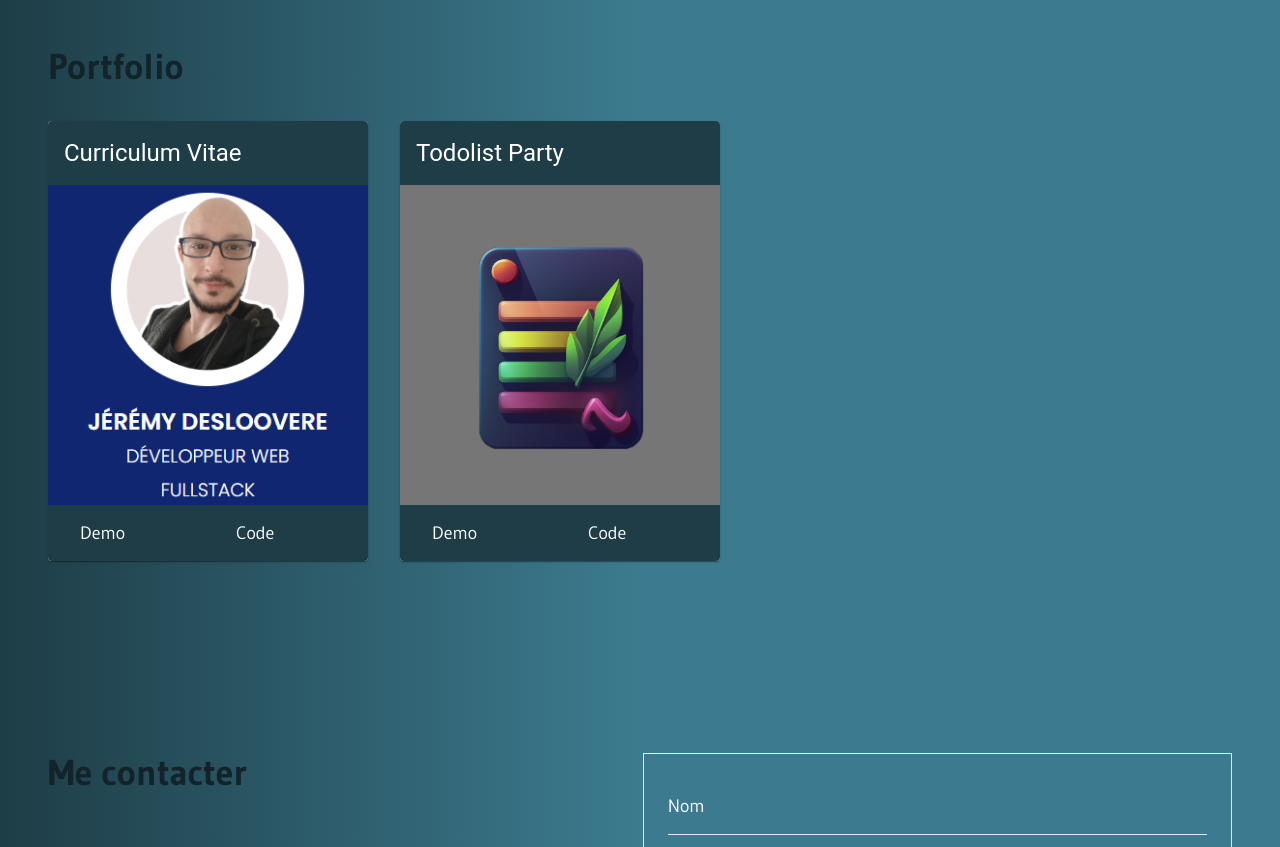
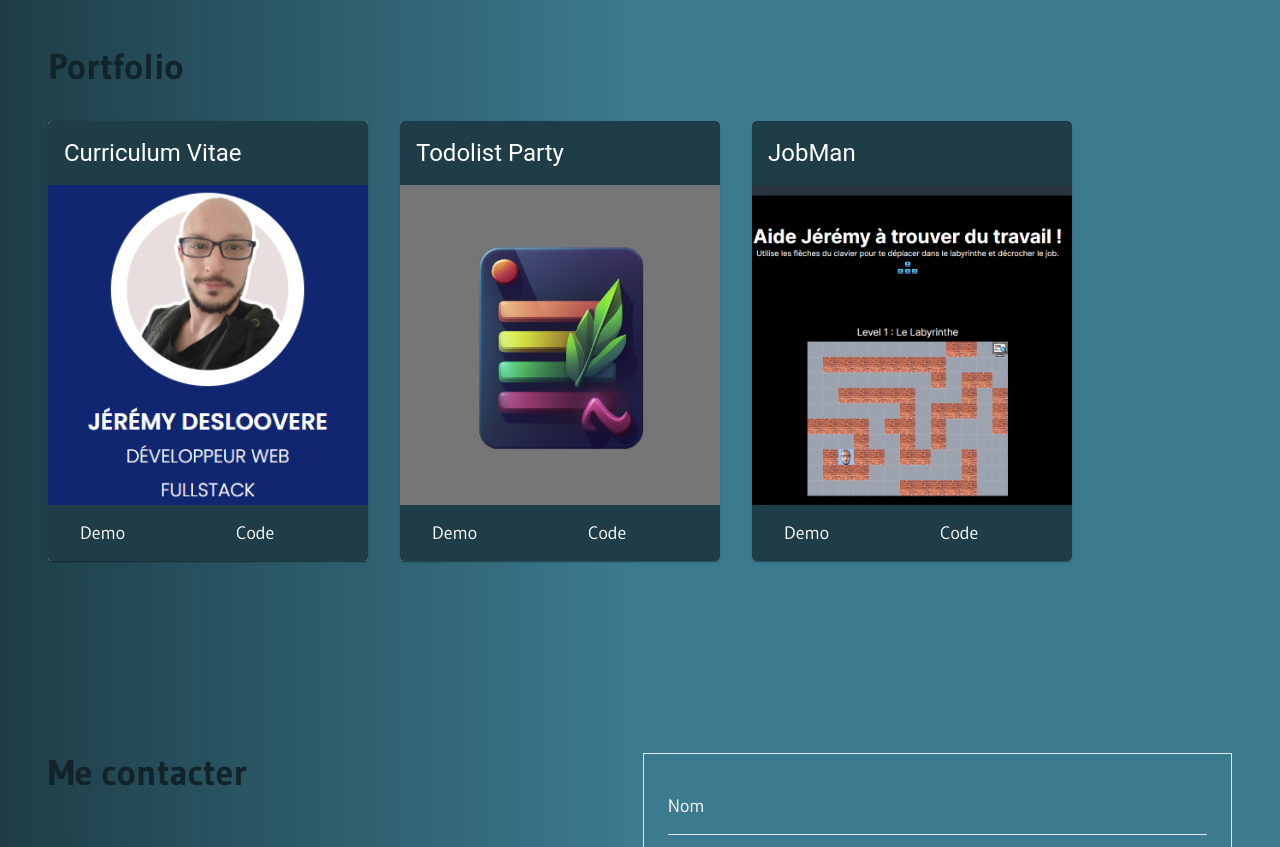
Before and after one commit to Jeremy-Desloovere/jeremy-desloovere.github.io, a React (Create React App) app: page / in a window 1280 px wide. Shown: the part 2720-3567 px from the top of the page. Built offline with nearby package versions, Linux system fonts and the light colour scheme.

Commit message:
add project jobman

```diff
--- a/src/components/Portfolio/Portfolio.js
+++ b/src/components/Portfolio/Portfolio.js
@@ -1,86 +1,147 @@
-import React, { useState } from 'react';
+import React, { useState } from "react";
 import cv from "../../assets/cv.png";
 import todolist from "../../assets/todolist.png";
-import { Card, CardActions, CardContent, CardHeader, CardMedia, Typography } from '@mui/material';
+import jobman from "../../assets/jobman.png";
+import {
+  Card,
+  CardActions,
+  CardContent,
+  CardHeader,
+  CardMedia,
+  Typography,
+} from "@mui/material";
 
 const Portfolio = () => {
-
   return (
-
-        <section
-            id='portfolio'>
-            <div className='max-w-screen-lg  flex flex-col  w-full h-full select-none'>
-                <div className='pb-8'>
-                    <h2 className='text-4xl font-bold inline' >
-                        Portfolio
-                    </h2>
+    <section id="portfolio">
+      <div className="max-w-screen-lg  flex flex-col  w-full h-full select-none">
+        <div className="pb-8">
+          <h2 className="text-4xl font-bold inline">Portfolio</h2>
           {/* <p className='py-6'>Check out some of my work right here</p> */}
         </div>
-                <div className='grid sm:grid-cols-2 md:grid-cols-3 gap-8 px-12 sm:px-0'>
-                    <Card
-                        className=' shadow-lg shadow-verydarkcolor rounded-lg '
-                    >
+        <div className="grid sm:grid-cols-2 md:grid-cols-3 gap-8 px-12 sm:px-0">
+          <Card className=" shadow-lg shadow-verydarkcolor rounded-lg ">
             <CardHeader
-                            className=' bg-darkcolor text-white '
-                            title="Curriculum Vitae" />
-                        <div className=' group  relative'>
+              className=" bg-darkcolor text-white "
+              title="Curriculum Vitae"
+            />
+            <div className=" group  relative">
               <CardMedia
                 component="img"
                 image={cv}
                 alt="curriculum vitae"
-                                className='transition duration-500 ease-in-out   group-hover:opacity-30 group-hover:saturate-0 group-hover:blur-sm'
+                className="transition duration-500 ease-in-out   group-hover:opacity-30 group-hover:saturate-0 group-hover:blur-sm"
               />
-                            <div className='absolute inset-0 flex  flex-col items-center   duration-500 justify-between opacity-0 group-hover:opacity-100'>
-                                <span className='text-darkcolor font-bold text-2xl p-2 '>Mon Curriculum Vitae à jour rien que pour vous.</span>
-                                <span
-                                    className='bg-lightcolor font-bold p-2 w-full text-center '>
-                                    HTML-CSS</span>
+              <div className="absolute inset-0 flex  flex-col items-center   duration-500 justify-between opacity-0 group-hover:opacity-100">
+                <span className="text-darkcolor font-bold text-2xl p-2 ">
+                  Mon Curriculum Vitae à jour rien que pour vous.
+                </span>
+                <span className="bg-lightcolor font-bold p-2 w-full text-center ">
+                  HTML-CSS
+                </span>
               </div>
             </div>
-                        <CardActions
-                            className=' bg-darkcolor text-white'
+            <CardActions className=" bg-darkcolor text-white">
+              <a
+                className="w-1/2 px-6 py-1   "
+                href="https://jeremy-desloovere.github.io/Curriculum-Vitae/"
+                target="_blank"
+                rel="noreferrer"
               >
+                Demo
+              </a>
               <a
-                                className='w-1/2 px-6 py-1   '
-                                href="https://jeremy-desloovere.github.io/Curriculum-Vitae/" target="_blank" rel="noreferrer">Demo</a>
-                            <a
-                                className='w-1/2 px-6 py-1   '
-                                href="https://github.com/Jeremy-Desloovere/Curriculum-Vitae" target="_blank" rel="noreferrer">Code</a>
+                className="w-1/2 px-6 py-1   "
+                href="https://github.com/Jeremy-Desloovere/Curriculum-Vitae"
+                target="_blank"
+                rel="noreferrer"
+              >
+                Code
+              </a>
             </CardActions>
           </Card>
 
-                    <Card
-                        className=' shadow-lg shadow-verydarkcolor rounded-lg '
-                    >
+          <Card className=" shadow-lg shadow-verydarkcolor rounded-lg ">
             <CardHeader
-                            className=' bg-darkcolor text-white '
-                            title="Todolist Party" />
-                        <div className=' group  relative'>
+              className=" bg-darkcolor text-white "
+              title="Todolist Party"
+            />
+            <div className=" group  relative">
               <CardMedia
                 component="img"
                 image={todolist}
                 alt="Todolist Party"
-                                className='  bg-[#767676] transition duration-500 ease-in-out   group-hover:opacity-30 group-hover:saturate-0 group-hover:blur-sm'
+                className="  bg-[#767676] transition duration-500 ease-in-out   group-hover:opacity-30 group-hover:saturate-0 group-hover:blur-sm"
               />
-                            <div className=' absolute inset-0 flex flex-col items-center   duration-500 justify-between opacity-0 group-hover:opacity-100'>
-                                <span className='text-darkcolor font-bold text-xl p-2 '>Todolist Party est une application moderne et conviviale de gestion de tâches.
-                                    Elle vise à simplifier l'organisation de vos tâches quotidiennes et à booster votre productivité.</span>
-                                <span
-                                    className='bg-lightcolor font-bold p-2 '>
-                                    HTML-CSS-React-Zustand-Tailwind-Material UI-Framer motion</span>
+              <div className=" absolute inset-0 flex flex-col items-center   duration-500 justify-between opacity-0 group-hover:opacity-100">
+                <span className="text-darkcolor font-bold text-xl p-2 ">
+                  Todolist Party est une application moderne et conviviale de
+                  gestion de tâches. Elle vise à simplifier l'organisation de
+                  vos tâches quotidiennes et à booster votre productivité.
+                </span>
+                <span className="bg-lightcolor font-bold p-2 ">
+                  HTML-CSS-React-Zustand-Tailwind-Material UI-Framer motion
+                </span>
               </div>
             </div>
-                        <CardActions
-                            className=' bg-darkcolor text-white '>
+            <CardActions className=" bg-darkcolor text-white ">
               <a
-                                className='w-1/2 px-6 py-1   '
-                                href="https://jeremy-desloovere.github.io/Todolist-Party/" target="_blank" rel="noreferrer">Demo</a>
+                className="w-1/2 px-6 py-1   "
+                href="https://jeremy-desloovere.github.io/Todolist-Party/"
+                target="_blank"
+                rel="noreferrer"
+              >
+                Demo
+              </a>
               <a
-                                className='w-1/2 px-6 py-1   '
-                                href="https://github.com/Jeremy-Desloovere/Todolist-Party" target="_blank" rel="noreferrer">Code</a>
+                className="w-1/2 px-6 py-1   "
+                href="https://github.com/Jeremy-Desloovere/Todolist-Party"
+                target="_blank"
+                rel="noreferrer"
+              >
+                Code
+              </a>
             </CardActions>
           </Card>
 
+          <Card className=" shadow-lg shadow-verydarkcolor rounded-lg ">
+            <CardHeader className=" bg-darkcolor text-white " title="JobMan" />
+            <div className=" group  relative">
+              <CardMedia
+                component="img"
+                image={jobman}
+                alt="JobMan"
+                className="  bg-[#767676] transition duration-500 ease-in-out   group-hover:opacity-30 group-hover:saturate-0 group-hover:blur-sm"
+              />
+              <div className=" absolute inset-0 flex flex-col items-center   duration-500 justify-between opacity-0 group-hover:opacity-100">
+                <span className="text-darkcolor font-bold text-xl p-2 ">
+                  JobMan est un petit jeu développé en Nextjs. Il a été créé
+                  lors ma recherche de premier job en tant que développeur web.
+                </span>
+                <span className="bg-lightcolor font-bold p-2 ">
+                  HTML-CSS-React-Tailwind-DaisyUI-NextJS-Javascript
+                </span>
+              </div>
+            </div>
+            <CardActions className=" bg-darkcolor text-white ">
+              <a
+                className="w-1/2 px-6 py-1   "
+                href="https://jobman.vercel.app/"
+                target="_blank"
+                rel="noreferrer"
+              >
+                Demo
+              </a>
+              <a
+                className="w-1/2 px-6 py-1   "
+                href="https://github.com/Jeremy-Desloovere/jobman"
+                target="_blank"
+                rel="noreferrer"
+              >
+                Code
+              </a>
+            </CardActions>
+          </Card>
         </div>
       </div>
     </section>
```
Also changed, not shown: src/assets/jobman.png (added). Lines whose indentation alone changed are shown as unchanged.
